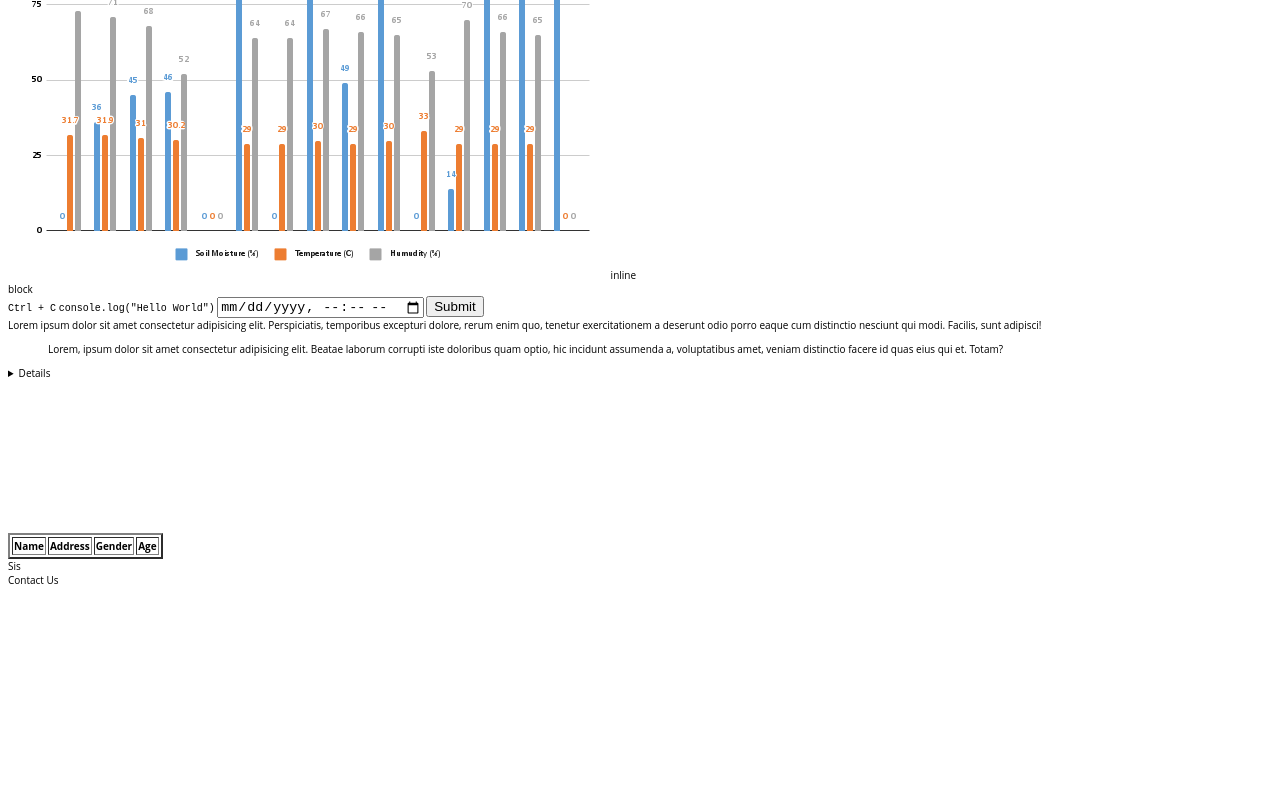
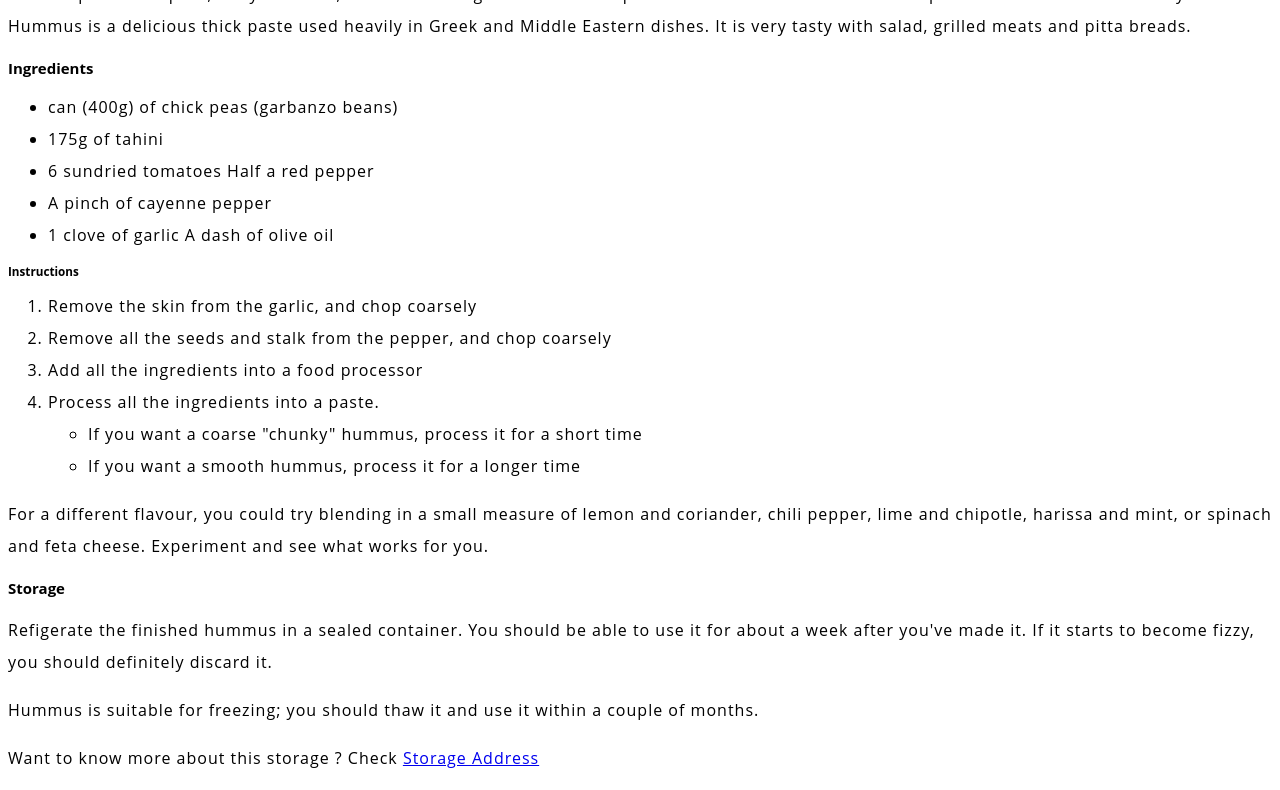
Before and after one commit to Chinex-Boroja/BeginResponsiveWeb, a plain HTML site: page web-projects/test-site/index.html in a window 1280 px wide. Shown: the part 184-974 px from the top of the page. Before the commit the page ends 800 px from the top, so only its background shows below. Drawn offline with Linux system fonts and the light colour scheme; files that its build step writes are made by us from their sources.

Commit message:
WIP: urls added

```diff
--- a/web-projects/test-site/index.html
+++ b/web-projects/test-site/index.html
@@ -1,57 +1,63 @@
 <!DOCTYPE html>
 <html lang="en-US">
   <head>
-        <link rel="stylesheet" href="styles.css">
+    <link rel="stylesheet" href="styles.css" />
     <meta charset="utf-8" />
-        <meta name="description" content="This is the basics of HTML"/>
+    <meta name="description" content="This is the basics of HTML" />
     <meta name="viewport" content="width=device-width" />
     <title>HTML Basics</title>
   </head>
   <body>
-        <header>
-            <nav>Home</nav>
-        </header>
-        <main>
-            <aside>Bro</aside>
-            <section>
-                <h1 style="color: aqua; font-size: large;"> Heloo World</h1>
-                <img src="images/chart.png" alt="analysis chart" />
-                <span>inline</span>
-                <div>block</div>
-                <form>
-                    <kbd>Ctrl + C</kbd>
-                    <code>console.log("Hello World")</code>
-                    <input type="datetime-local"/>
-                    <button>Submit</button>
-                </form>
-            </section>
-            <article>Lorem ipsum dolor sit amet consectetur adipisicing elit. Perspiciatis, temporibus excepturi dolore, rerum enim quo, tenetur exercitationem a deserunt odio porro eaque cum distinctio nesciunt qui modi. Facilis, sunt adipisci!</article>
-            <blockquote>Lorem, ipsum dolor sit amet consectetur adipisicing elit. Beatae laborum corrupti iste doloribus quam optio, hic incidunt assumenda a, voluptatibus amet, veniam distinctio facere id quas eius qui et. Totam?</blockquote>
-            <datalist>
+    <h1>Quick hummus recipe</h1>
+    <p>
+      This recipe makes quick, tasty hummus, with no messing. It has been
+      adapted from a number of different recipes that I have read over the
+      years. Hummus is a delicious thick paste used heavily in Greek and Middle
+      Eastern dishes. It is very tasty with salad, grilled meats and pitta
+      breads.
+    </p>
+    <h2>Ingredients</h2>
+    <ul>
+      <li>can (400g) of chick peas (garbanzo beans)</li>
+      <li>175g of tahini</li>
+      <li>6 sundried tomatoes Half a red pepper</li>
+      <li>A pinch of cayenne pepper</li>
+      <li>1 clove of garlic A dash of olive oil</li>
+    </ul>
+    <h3>Instructions</h3>
+    <ol>
+      <li>Remove the skin from the garlic, and chop coarsely</li>
+      <li>Remove all the seeds and stalk from the pepper, and chop coarsely</li>
+      <li>Add all the ingredients into a food processor</li>
+      <li> Process all the ingredients into a paste.
+        <ul>
+          <li>
+            If you want a coarse "chunky" hummus, process it for a short time
+          </li>
+          <li>If you want a smooth hummus, process it for a longer time</li>
+        </ul>
+      </li>
+    </ol>
+    <p>
+      For a different flavour, you could try blending in a small measure of
+      lemon and coriander, chili pepper, lime and chipotle, harissa and mint, or
+      spinach and feta cheese. Experiment and see what works for you.
+    </p>
+    <h2 id="Storage_address">Storage</h2>
+    <p>
+      Refigerate the finished hummus in a sealed container. You should be able
+      to use it for about a week after you've made it. If it starts to become
+      fizzy, you should definitely discard it.
+    </p>
+    <p>
+      Hummus is suitable for freezing; you should thaw it and use it within a
+      couple of months.
+    </p>
 
-            </datalist>
-            <details>
-            </details>
-            <a></a>
-            <video></video>
-            <audio></audio>
+    <p>Want to know more about this storage ? Check
+        <a href="school-description.html#Storage_address">Storage Address</a>
+    </p>
 
-            <table border="2">
-                <thead>
-                    <tr>
-                        <th>Name</th>
-                        <th>Address</th>
-                        <th>Gender</th>
-                        <th>Age</th>
-                    </tr>
-                </thead>
-                <tbody>
 
-                </tbody>
-            </table>
-
-            <aside>Sis</aside>
-        </main>
-        <footer>Contact Us</footer>
   </body>
 </html>
```
Also changed, not shown: web-projects/test-site/navigation-menu/index.html (added, +16 -0 lines), web-projects/test-site/school-description.html (+1 -1 lines), web-projects/test-site/navigation-menu/pictures.html (added), web-projects/test-site/navigation-menu/projects.html (added), web-projects/test-site/navigation-menu/social.html (added). Lines whose indentation alone changed are shown as unchanged.
